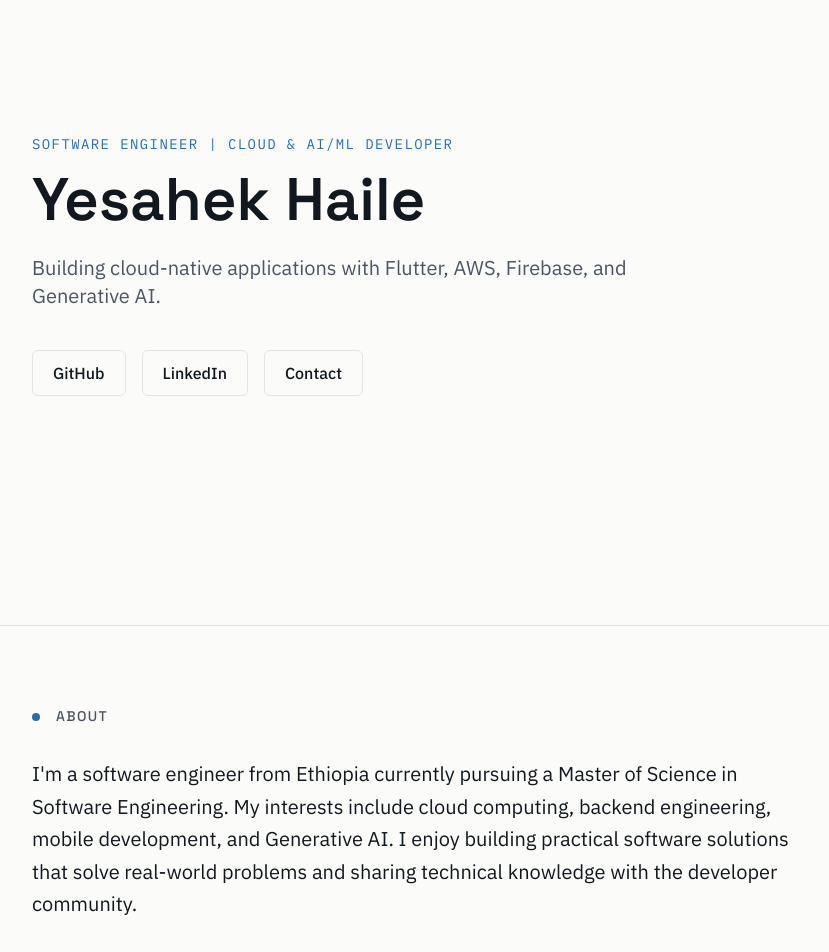
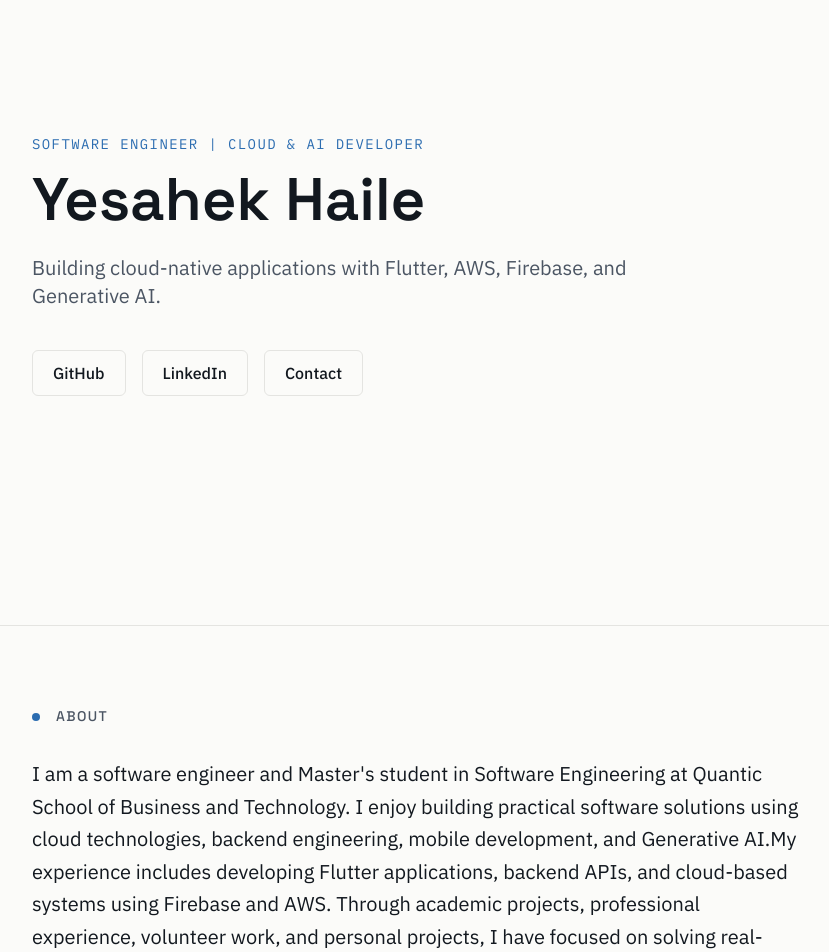
Before and after one commit to yesahek/yesahek.github.io, a React (Vite) app: page / in a window 1280 px wide. Shown: the part 160-1112 px from the top of the page, without its empty margins (144-973 px from the left). Built offline with nearby package versions, Linux system fonts and the light colour scheme.

Commit message:
fix content

```diff
--- a/src/content.js
+++ b/src/content.js
@@ -1,9 +1,9 @@
 export const profile = {
     name: "Yesahek Haile",
-    title: "Software Engineer | Cloud & AI/ML Developer",
+    title: "Software Engineer | Cloud & AI Developer",
     tagline: "Building cloud-native applications with Flutter, AWS, Firebase, and Generative AI.",
     location: "Ethiopia",
-    bio: "I'm a software engineer from Ethiopia currently pursuing a Master of Science in Software Engineering. My interests include cloud computing, backend engineering, mobile development, and Generative AI. I enjoy building practical software solutions that solve real-world problems and sharing technical knowledge with the developer community.",
+    bio: "I am a software engineer and Master's student in Software Engineering at Quantic School of Business and Technology. I enjoy building practical software solutions using cloud technologies, backend engineering, mobile development, and Generative AI.My experience includes developing Flutter applications, backend APIs, and cloud-based systems using Firebase and AWS. Through academic projects, professional experience, volunteer work, and personal projects, I have focused on solving real-world problems with technology. I am currently expanding my expertise in AWS cloud architecture, serverless development, microservices, and Retrieval-Augmented Generation (RAG) using Amazon Bedrock. My long-term goal is to build intelligent, scalable applications that create meaningful impact for businesses and communities.",
     links: {
     resume: "", //
     github: "https://github.com/yesahek",
```
